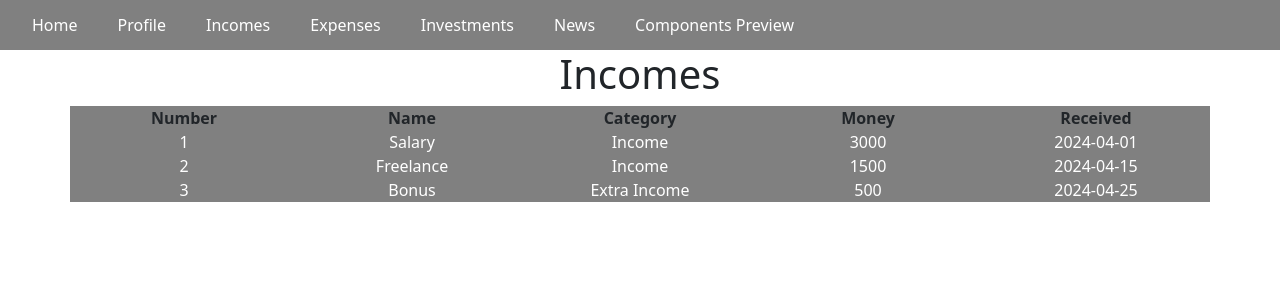
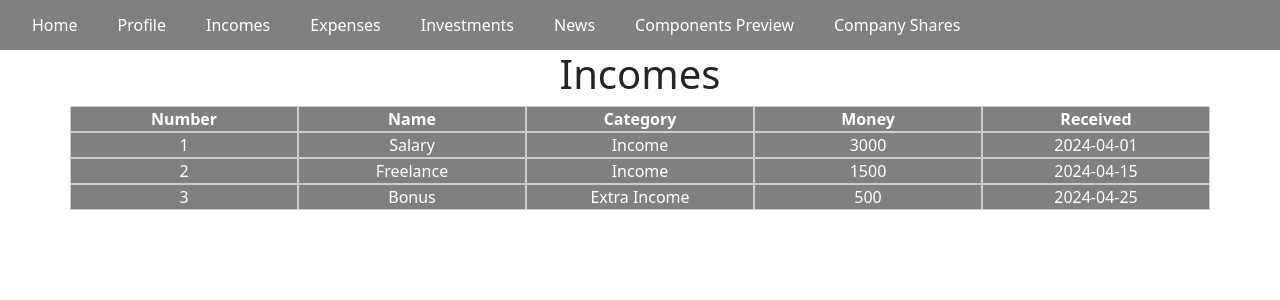
Before and after one commit to luckyluk07/ExpenseGuard, a React (Create React App) app in the folder expense_guard_frontend/: page /Incomes in a window 1280 px wide. Shown: the top 300 px of the page. Built offline with nearby package versions, Linux system fonts and the light colour scheme.

Commit message:
Add expenses list, change style of incomes grid, empty page for company shares

```diff
--- a/expense_guard_frontend/src/App.js
+++ b/expense_guard_frontend/src/App.js
@@ -10,6 +10,7 @@ import NotFound from "./Pages/NotFound";
 import Profile from "./Pages/Profile";
 import News from "./Pages/News";
 import Investments from "./Pages/Investments";
+import CompanyShares from "./Pages/CompanyShares";
 
 function App() {
   return (
@@ -23,6 +24,7 @@ function App() {
             { name: "Investments", url: "/Investments" },
             { name: "News", url: "/News" },
             { name: "Components Preview", url: "/ComponentsPreview" },
+            { name: "Company Shares", url: "/CompanyShares" },
           ]}
         />
         <main>
@@ -34,6 +36,7 @@ function App() {
             <Route path="Profile" element={<Profile />} />
             <Route path="News" element={<News />} />
             <Route path="Investments" element={<Investments />} />
+            <Route path="CompanyShares" element={<CompanyShares />} />
 
             <Route path="*" element={<NotFound />} />
           </Routes>
--- a/expense_guard_frontend/src/Components/Finance/ExpenseBadge/ExpenseBadge.jsx
+++ b/expense_guard_frontend/src/Components/Finance/ExpenseBadge/ExpenseBadge.jsx
@@ -1,9 +1,11 @@
 import React from "react";
 import styles from "./ExpenseBadge.module.scss";
 
-function ExpenseBadge({ name, money, description }) {
+function ExpenseBadge({ name, money, description, classname }) {
   return (
-    <div className={`${styles.containerSkin} ${styles.containerShape}`}>
+    <div
+      className={`${styles.containerSkin} ${styles.containerShape} ${classname}`}
+    >
       <h3>{name}</h3>
       <h4>
         {money.amount} {money.currency.code}
--- /dev/null
+++ b/expense_guard_frontend/src/Components/Finance/ExpenseList/ExpenseList.jsx
@@ -0,0 +1,22 @@
+import React from "react";
+import styles from "./ExpenseList.module.scss";
+import ExpenseBadge from "../ExpenseBadge/ExpenseBadge";
+
+function ExpenseList({ expenses }) {
+  return (
+    <div>
+      {expenses.map((expense) => {
+        return (
+          <ExpenseBadge
+            name={expense.name}
+            description={expense.description}
+            money={expense.money}
+            classname={styles.badgeMargins}
+          />
+        );
+      })}
+    </div>
+  );
+}
+
+export default ExpenseList;
--- /dev/null
+++ b/expense_guard_frontend/src/Components/Finance/ExpenseList/ExpenseList.module.scss
@@ -0,0 +1,3 @@
+.badgeMargins {
+    margin: 20px auto;
+}
--- a/expense_guard_frontend/src/Components/Finance/IncomesGrid/IncomesGrid.jsx
+++ b/expense_guard_frontend/src/Components/Finance/IncomesGrid/IncomesGrid.jsx
@@ -11,11 +11,21 @@ function IncomesGrid({ incomes }) {
   return (
     <div className={`container ${styles.gridSkin}`}>
       <div className="row">
-        <div className={`col ${styles.headerItem}`}>{RESOURCE_NUMBER}</div>
-        <div className={`col ${styles.headerItem}`}>{RESOURCE_NAME}</div>
-        <div className={`col ${styles.headerItem}`}>{RESOURCE_CATEGORY}</div>
-        <div className={`col ${styles.headerItem}`}>{RESOURCE_MONEY}</div>
-        <div className={`col ${styles.headerItem}`}>{RESOURCE_RECEIVED}</div>
+        <div className={`col ${styles.headerItem} ${styles.gridItem}`}>
+          {RESOURCE_NUMBER}
+        </div>
+        <div className={`col ${styles.headerItem} ${styles.gridItem}`}>
+          {RESOURCE_NAME}
+        </div>
+        <div className={`col ${styles.headerItem} ${styles.gridItem}`}>
+          {RESOURCE_CATEGORY}
+        </div>
+        <div className={`col ${styles.headerItem} ${styles.gridItem}`}>
+          {RESOURCE_MONEY}
+        </div>
+        <div className={`col ${styles.headerItem} ${styles.gridItem}`}>
+          {RESOURCE_RECEIVED}
+        </div>
       </div>
       {incomes.map((income, index) => {
         return (
--- a/expense_guard_frontend/src/Components/Finance/IncomesGrid/IncomesGrid.module.scss
+++ b/expense_guard_frontend/src/Components/Finance/IncomesGrid/IncomesGrid.module.scss
@@ -2,6 +2,7 @@
     background-color: gray;
     .gridItem {
         color: white;
+        border: 1px solid #ccc;
     }
 
     .headerItem {
--- /dev/null
+++ b/expense_guard_frontend/src/Pages/CompanyShares.jsx
@@ -0,0 +1,9 @@
+import React from "react";
+
+export default function CompanyShares() {
+  return (
+    <div>
+      <h1>CompanyShares</h1>
+    </div>
+  );
+}
--- a/expense_guard_frontend/src/Pages/Expenses.jsx
+++ b/expense_guard_frontend/src/Pages/Expenses.jsx
@@ -1,9 +1,44 @@
 import React from "react";
+import ExpenseList from "../Components/Finance/ExpenseList/ExpenseList";
 
 export default function Expenses() {
+  const mockedExpenses = [
+    {
+      name: "Groceries",
+      description: "Weekly grocery shopping",
+      money: {
+        amount: 50,
+        currency: {
+          code: "USD",
+        },
+      },
+    },
+    {
+      name: "Utilities",
+      description: "Electricity bill",
+      money: {
+        amount: 100,
+        currency: {
+          code: "USD",
+        },
+      },
+    },
+    {
+      name: "Rent",
+      description: "Monthly rent payment",
+      money: {
+        amount: 1200,
+        currency: {
+          code: "USD",
+        },
+      },
+    },
+    // Add more expenses as needed
+  ];
   return (
     <div>
       <h1>Expenses</h1>
+      <ExpenseList expenses={mockedExpenses} />
     </div>
   );
 }
--- a/expense_guard_frontend/src/Pages/Investments.jsx
+++ b/expense_guard_frontend/src/Pages/Investments.jsx
@@ -1,6 +1,7 @@
 import React from "react";
 
 export default function Investments() {
+  // todo list of some badges/news with button to open modal with details
   return (
     <div>
       <h1>Investments</h1>
```
Also changed, not shown: expense_guard_frontend/src/Components/Finance/InvestmentCard/InvestmentCard.jsx (added, +7 -0 lines), expense_guard_frontend/src/Components/Finance/InvestmentCard/InvestmentCard.module.scss (added).
